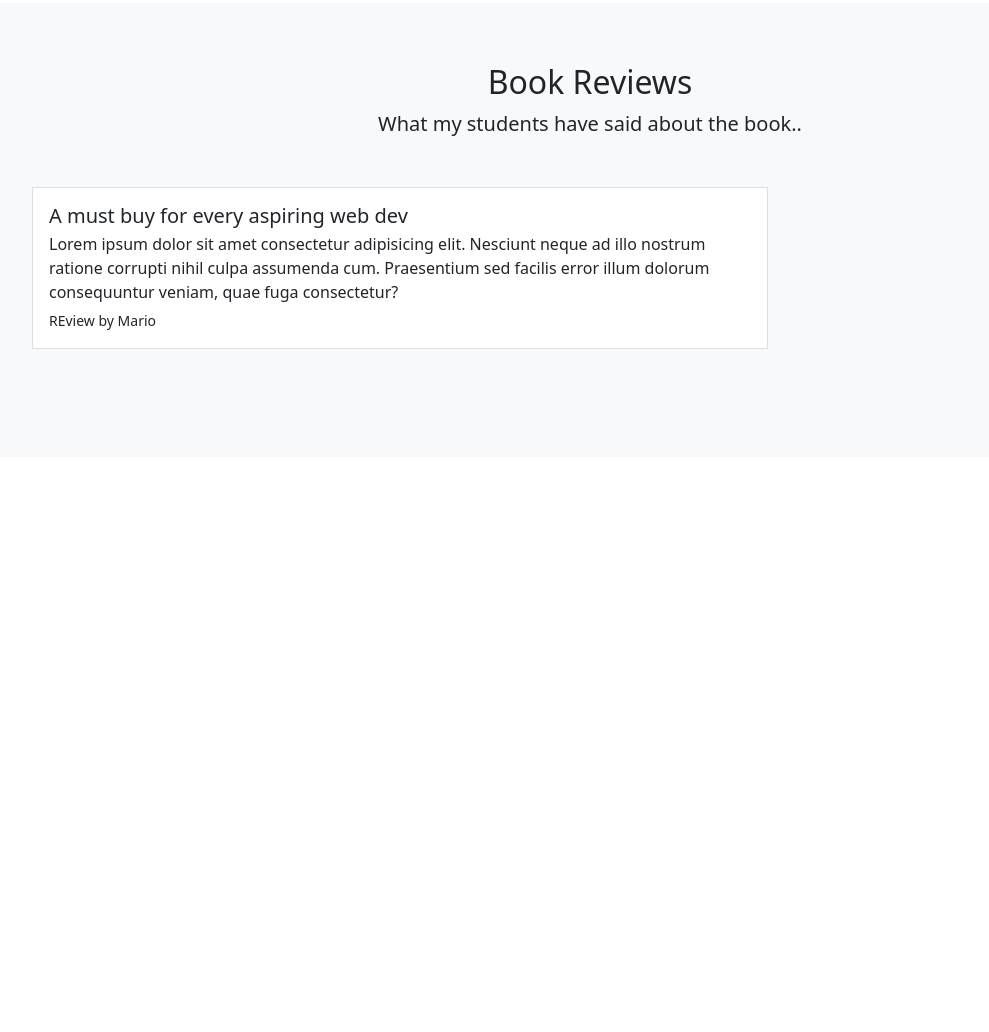
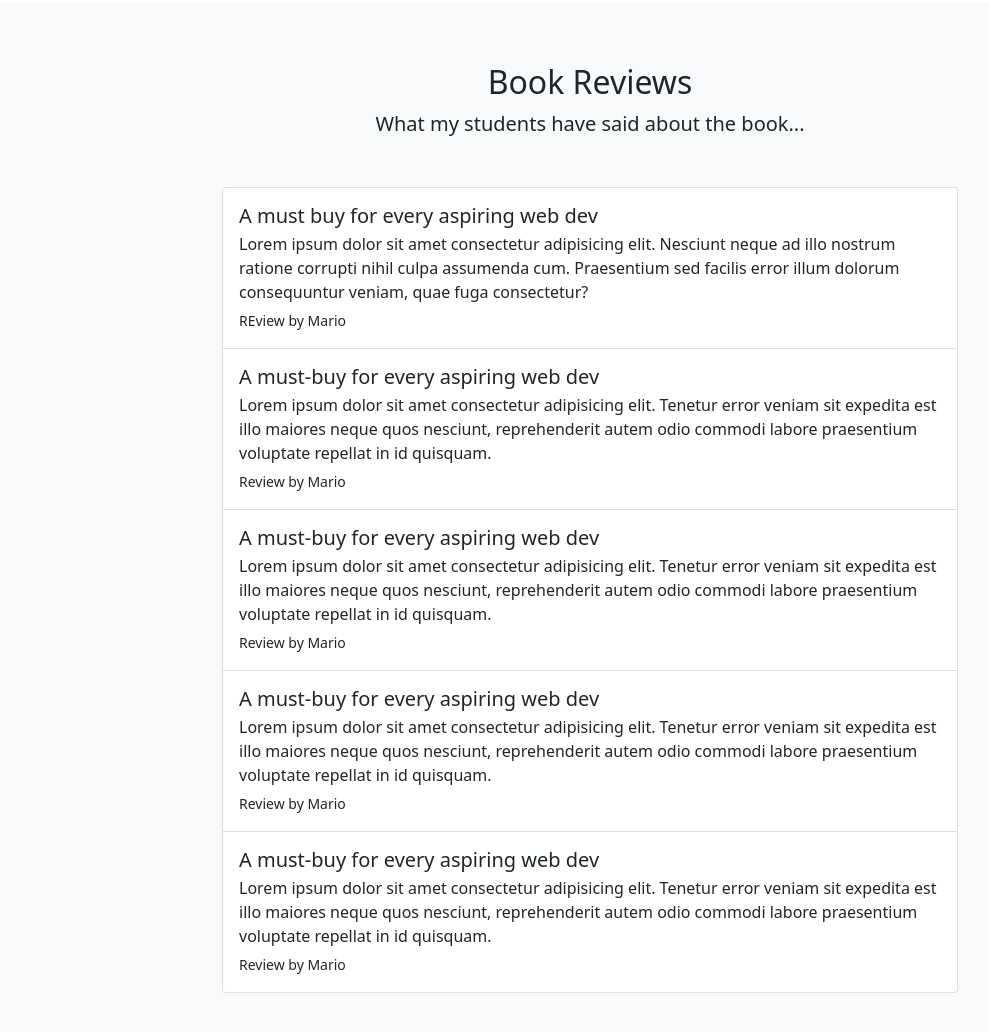
Before and after one commit to KaidoKasuk/Bootstrap, a plain HTML site: page index.html in a window 1280 px wide. Shown: the part 2421-3453 px from the top of the page, without its empty margins (50-1039 px from the left). Before the commit the page ends 2878 px from the top, so only its background shows below. Drawn offline with nearby package versions, Linux system fonts and the light colour scheme.

Commit message:
alusta 13

```diff
--- a/index.html
+++ b/index.html
@@ -153,15 +153,14 @@
     <section id="topics">
       <div class="container-md">
         <div class="text-center">
-          <h2>Inside the box...</h2>
+          <h2>Inside the Book...</h2>
           <p class="lead text-muted">
             A quick glance at the topics you'll learn
           </p>
         </div>
-        <div>
-          <div class="row my-5 g-5 justify-content-around align-item-center">
+        <div class="row my-5 g-5 justify-content-around align-items-center">
           <div class="col-6 col-lg-4">
-              <img src="assets/kindle.png" class="img-fluid" alt="ebook" />
+            <img src="/assets/kindle.png" class="img-fluid" alt="ebook" />
           </div>
           <div class="col-lg-6">
             <!-- accordion -->
@@ -187,18 +186,16 @@
                 >
                   <div class="accordion-body">
                     <p>
-                        Lorem ipsum dolor sit amet, consectetur adipisicing
-                        elit. Voluptatem asperiores ex, earum magnam vitae
-                        maxime reiciendis consequatur vero facere quod tenetur
-                        eveniet accusamus quaerat ad modi nemo nam saepe
-                        aliquid.
+                      Lorem ipsum dolor sit amet, consectetur adipisicing elit.
+                      Voluptatem asperiores ex, earum magnam vitae maxime
+                      reiciendis consequatur vero facere quod tenetur eveniet
+                      accusamus quaerat ad modi nemo nam saepe aliquid.
                     </p>
                     <p>
-                        Lorem ipsum dolor sit amet, consectetur adipisicing
-                        elit. Voluptatem asperiores ex, earum magnam vitae
-                        maxime reiciendis consequatur vero facere quod tenetur
-                        eveniet accusamus quaerat ad modi nemo nam saepe
-                        aliquid.
+                      Lorem ipsum dolor sit amet, consectetur adipisicing elit.
+                      Voluptatem asperiores ex, earum magnam vitae maxime
+                      reiciendis consequatur vero facere quod tenetur eveniet
+                      accusamus quaerat ad modi nemo nam saepe aliquid.
                     </p>
                   </div>
                 </div>
@@ -224,18 +221,16 @@
                 >
                   <div class="accordion-body">
                     <p>
-                        Lorem, ipsum dolor sit amet consectetur adipisicing
-                        elit. Quis assumenda delectus sapiente quidem
-                        consequatur odit adipisci necessitatibus nemo aliquid
-                        minus modi tempore quibusdam quas vitae, animi ipsam
-                        nulla sunt alias.
+                      Lorem, ipsum dolor sit amet consectetur adipisicing elit.
+                      Quis assumenda delectus sapiente quidem consequatur odit
+                      adipisci necessitatibus nemo aliquid minus modi tempore
+                      quibusdam quas vitae, animi ipsam nulla sunt alias.
                     </p>
                     <p>
-                        Lorem, ipsum dolor sit amet consectetur adipisicing
-                        elit. Quis assumenda delectus sapiente quidem
-                        consequatur odit adipisci necessitatibus nemo aliquid
-                        minus modi tempore quibusdam quas vitae, animi ipsam
-                        nulla sunt alias.
+                      Lorem, ipsum dolor sit amet consectetur adipisicing elit.
+                      Quis assumenda delectus sapiente quidem consequatur odit
+                      adipisci necessitatibus nemo aliquid minus modi tempore
+                      quibusdam quas vitae, animi ipsam nulla sunt alias.
                     </p>
                   </div>
                 </div>
@@ -261,18 +256,16 @@
                 >
                   <div class="accordion-body">
                     <p>
-                        Lorem, ipsum dolor sit amet consectetur adipisicing
-                        elit. Quis assumenda delectus sapiente quidem
-                        consequatur odit adipisci necessitatibus nemo aliquid
-                        minus modi tempore quibusdam quas vitae, animi ipsam
-                        nulla sunt alias.
+                      Lorem, ipsum dolor sit amet consectetur adipisicing elit.
+                      Quis assumenda delectus sapiente quidem consequatur odit
+                      adipisci necessitatibus nemo aliquid minus modi tempore
+                      quibusdam quas vitae, animi ipsam nulla sunt alias.
                     </p>
                     <p>
-                        Lorem, ipsum dolor sit amet consectetur adipisicing
-                        elit. Quis assumenda delectus sapiente quidem
-                        consequatur odit adipisci necessitatibus nemo aliquid
-                        minus modi tempore quibusdam quas vitae, animi ipsam
-                        nulla sunt alias.
+                      Lorem, ipsum dolor sit amet consectetur adipisicing elit.
+                      Quis assumenda delectus sapiente quidem consequatur odit
+                      adipisci necessitatibus nemo aliquid minus modi tempore
+                      quibusdam quas vitae, animi ipsam nulla sunt alias.
                     </p>
                   </div>
                 </div>
@@ -298,18 +291,16 @@
                 >
                   <div class="accordion-body">
                     <p>
-                        Lorem, ipsum dolor sit amet consectetur adipisicing
-                        elit. Quis assumenda delectus sapiente quidem
-                        consequatur odit adipisci necessitatibus nemo aliquid
-                        minus modi tempore quibusdam quas vitae, animi ipsam
-                        nulla sunt alias.
+                      Lorem, ipsum dolor sit amet consectetur adipisicing elit.
+                      Quis assumenda delectus sapiente quidem consequatur odit
+                      adipisci necessitatibus nemo aliquid minus modi tempore
+                      quibusdam quas vitae, animi ipsam nulla sunt alias.
                     </p>
                     <p>
-                        Lorem, ipsum dolor sit amet consectetur adipisicing
-                        elit. Quis assumenda delectus sapiente quidem
-                        consequatur odit adipisci necessitatibus nemo aliquid
-                        minus modi tempore quibusdam quas vitae, animi ipsam
-                        nulla sunt alias.
+                      Lorem, ipsum dolor sit amet consectetur adipisicing elit.
+                      Quis assumenda delectus sapiente quidem consequatur odit
+                      adipisci necessitatibus nemo aliquid minus modi tempore
+                      quibusdam quas vitae, animi ipsam nulla sunt alias.
                     </p>
                   </div>
                 </div>
@@ -335,20 +326,17 @@
                 >
                   <div class="accordion-body">
                     <p>
-                        Lorem, ipsum dolor sit amet consectetur adipisicing
-                        elit. Quis assumenda delectus sapiente quidem
-                        consequatur odit adipisci necessitatibus nemo aliquid
-                        minus modi tempore quibusdam quas vitae, animi ipsam
-                        nulla sunt alias.
+                      Lorem, ipsum dolor sit amet consectetur adipisicing elit.
+                      Quis assumenda delectus sapiente quidem consequatur odit
+                      adipisci necessitatibus nemo aliquid minus modi tempore
+                      quibusdam quas vitae, animi ipsam nulla sunt alias.
                     </p>
                     <p>
-                        Lorem, ipsum dolor sit amet consectetur adipisicing
-                        elit. Quis assumenda delectus sapiente quidem
-                        consequatur odit adipisci necessitatibus nemo aliquid
-                        minus modi tempore quibusdam quas vitae, animi ipsam
-                        nulla sunt alias.
+                      Lorem, ipsum dolor sit amet consectetur adipisicing elit.
+                      Quis assumenda delectus sapiente quidem consequatur odit
+                      adipisci necessitatibus nemo aliquid minus modi tempore
+                      quibusdam quas vitae, animi ipsam nulla sunt alias.
                     </p>
-                    </div>
                   </div>
                 </div>
               </div>
@@ -358,15 +346,17 @@
       </div>
     </section>
     <!-- review list -->
-    <section id="reiews" class="bg-light">
+
+    <section id="reviews" class="bg-light">
       <div class="container-lg">
         <div class="text-center">
           <h2>Book Reviews</h2>
-          <p class="lead">What my students have said about the book..</p>
+          <p class="lead">What my students have said about the book...</p>
         </div>
 
-        <div class="row justify-contnent-center my-5">
+        <div class="row justify-content-center my-5">
           <div class="col-lg-8">
+            <div class="list-group">
               <div class="list-group-item py-3">
                 <h5 class="mb-1">A must buy for every aspiring web dev</h5>
                 <p class="mb-1">
@@ -376,6 +366,47 @@
                   consequuntur veniam, quae fuga consectetur?
                 </p>
                 <small>REview by Mario</small>
+              </div>
+              <div class="list-group-item py-3">
+                <h5 class="mb-1">A must-buy for every aspiring web dev</h5>
+                <p class="mb-1">
+                  Lorem ipsum dolor sit amet consectetur adipisicing elit.
+                  Tenetur error veniam sit expedita est illo maiores neque quos
+                  nesciunt, reprehenderit autem odio commodi labore praesentium
+                  voluptate repellat in id quisquam.
+                </p>
+                <small>Review by Mario</small>
+              </div>
+              <div class="list-group-item py-3">
+                <h5 class="mb-1">A must-buy for every aspiring web dev</h5>
+                <p class="mb-1">
+                  Lorem ipsum dolor sit amet consectetur adipisicing elit.
+                  Tenetur error veniam sit expedita est illo maiores neque quos
+                  nesciunt, reprehenderit autem odio commodi labore praesentium
+                  voluptate repellat in id quisquam.
+                </p>
+                <small>Review by Mario</small>
+              </div>
+              <div class="list-group-item py-3">
+                <h5 class="mb-1">A must-buy for every aspiring web dev</h5>
+                <p class="mb-1">
+                  Lorem ipsum dolor sit amet consectetur adipisicing elit.
+                  Tenetur error veniam sit expedita est illo maiores neque quos
+                  nesciunt, reprehenderit autem odio commodi labore praesentium
+                  voluptate repellat in id quisquam.
+                </p>
+                <small>Review by Mario</small>
+              </div>
+              <div class="list-group-item py-3">
+                <h5 class="mb-1">A must-buy for every aspiring web dev</h5>
+                <p class="mb-1">
+                  Lorem ipsum dolor sit amet consectetur adipisicing elit.
+                  Tenetur error veniam sit expedita est illo maiores neque quos
+                  nesciunt, reprehenderit autem odio commodi labore praesentium
+                  voluptate repellat in id quisquam.
+                </p>
+                <small>Review by Mario</small>
+              </div>
             </div>
           </div>
         </div>
```
Lines whose indentation alone changed are shown as unchanged.
